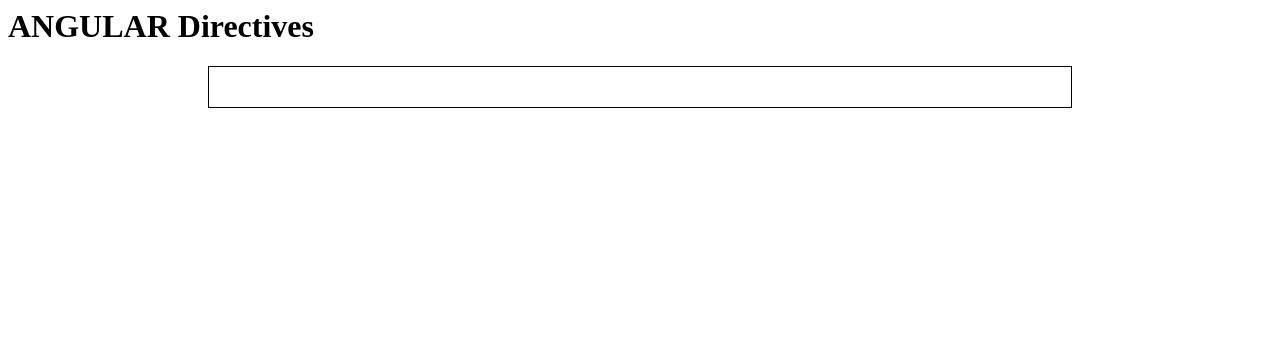
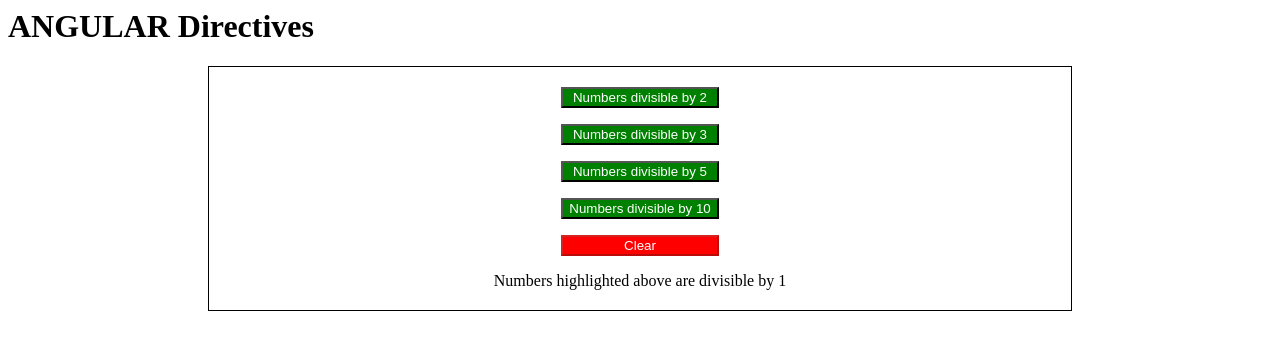
Before and after one commit to nkunic/angular-z2h-example-directives, an Angular app: page / in a window 1280 px wide. Shown: the top 350 px of the page. Built offline with nearby package versions, Linux system fonts and the light colour scheme.

Commit message:
3 files modified

```diff
--- a/src/app/app.component.html
+++ b/src/app/app.component.html
@@ -2,6 +2,61 @@
 
 <div class="example">
   <div class="box vertical">
+    <div class="top horizontal">
+      <div class="buttons vertical">
+        <button
+          class="success"
+          [ngClass]="{ 'active-btn': chosenNum === 2 }"
+          (click)="calculate(2)"
+        >
+          Numbers divisible by 2
+        </button>
+        <button
+          class="success"
+          [ngClass]="{ 'active-btn': chosenNum === 3 }"
+          (click)="calculate(3)"
+        >
+          Numbers divisible by 3
+        </button>
+        <button
+          class="success"
+          [ngClass]="{ 'active-btn': chosenNum === 5 }"
+          (click)="calculate(5)"
+        >
+          Numbers divisible by 5
+        </button>
+        <button
+          class="success"
+          [ngClass]="{ 'active-btn': chosenNum === 10 }"
+          (click)="calculate(10)"
+        >
+          Numbers divisible by 10
+        </button>
+        <button
+          class="danger"
+          [disabled]="isClearDisabled"
+          (click)="calculate(1)"
+        >
+          Clear
+        </button>
+      </div>
 
+      <div class="list">
+        <p
+          *ngFor="let number of numbers"
+          [ngClass]="{
+            highlight: num % chosenNum === 0 && chosenNum > 1
+          }"
+          [ngStyle]="{
+            'font-size':
+              number % chosenNum === 0 && chosenNum > 1 ? '30px' : '24px'
+          }"
+        >
+          {{ num }}
+        </p>
+      </div>
+    </div>
+
+    <p>Numbers highlighted above are divisible by {{ chosenNum }}</p>
   </div>
 </div>
--- a/src/app/app.component.scss
+++ b/src/app/app.component.scss
@@ -10,14 +10,20 @@
     width: 65%;
     border: 1px solid black;
     padding: 1.25rem;
-    &.vertical {
-      flex-direction: column;
-      justify-content: center;
-    }
-    &.horizontal {
-      flex-direction: row;
-      justify-content: space-around;
-    }
+  }
+  .top {
+    display: flex;
+  }
+  .buttons {
+    display: flex;
+  }
+  .vertical {
+    flex-direction: column;
+    justify-content: center;
+  }
+  .horizontal {
+    flex-direction: row;
+    justify-content: space-around;
   }
 
   p {
@@ -30,7 +36,7 @@
 }
 
 button + button {
-  margin-left: 1rem;
+  margin-top: 1rem;
 }
 button {
   color: white;
@@ -42,15 +48,3 @@ button {
 .danger {
   background-color: red;
 }
-.info {
-  background-color: blue;
-}
-.green {
-  color: green;
-}
-.red-color {
-  color: red;
-}
-.blue {
-  color: blue;
-}
--- a/src/app/app.component.ts
+++ b/src/app/app.component.ts
@@ -6,5 +6,21 @@ import { Component } from '@angular/core';
   styleUrls: ['./app.component.scss'],
 })
 export class AppComponent {
+  isClearDisabled = true;
+  chosenNum = 1;
 
+  numbers = [
+    1, 2, 3, 4, 5, 6, 7, 8, 9, 10, 11, 12, 13, 14, 15, 16, 17, 18, 19, 20, 21,
+    22, 23, 24, 25, 26, 27, 28, 29, 30, 31, 32, 33, 34, 35, 36, 37, 38, 39, 40,
+    41, 42, 43, 44, 45, 46, 47, 48, 49, 50,
+  ];
+
+  calculate(divisibleBy: number) {
+    this.chosenNum = divisibleBy;
+    if (divisibleBy === 1) {
+      this.isClearDisabled = true;
+    } else {
+      this.isClearDisabled = false;
+    }
+  }
 }
```
